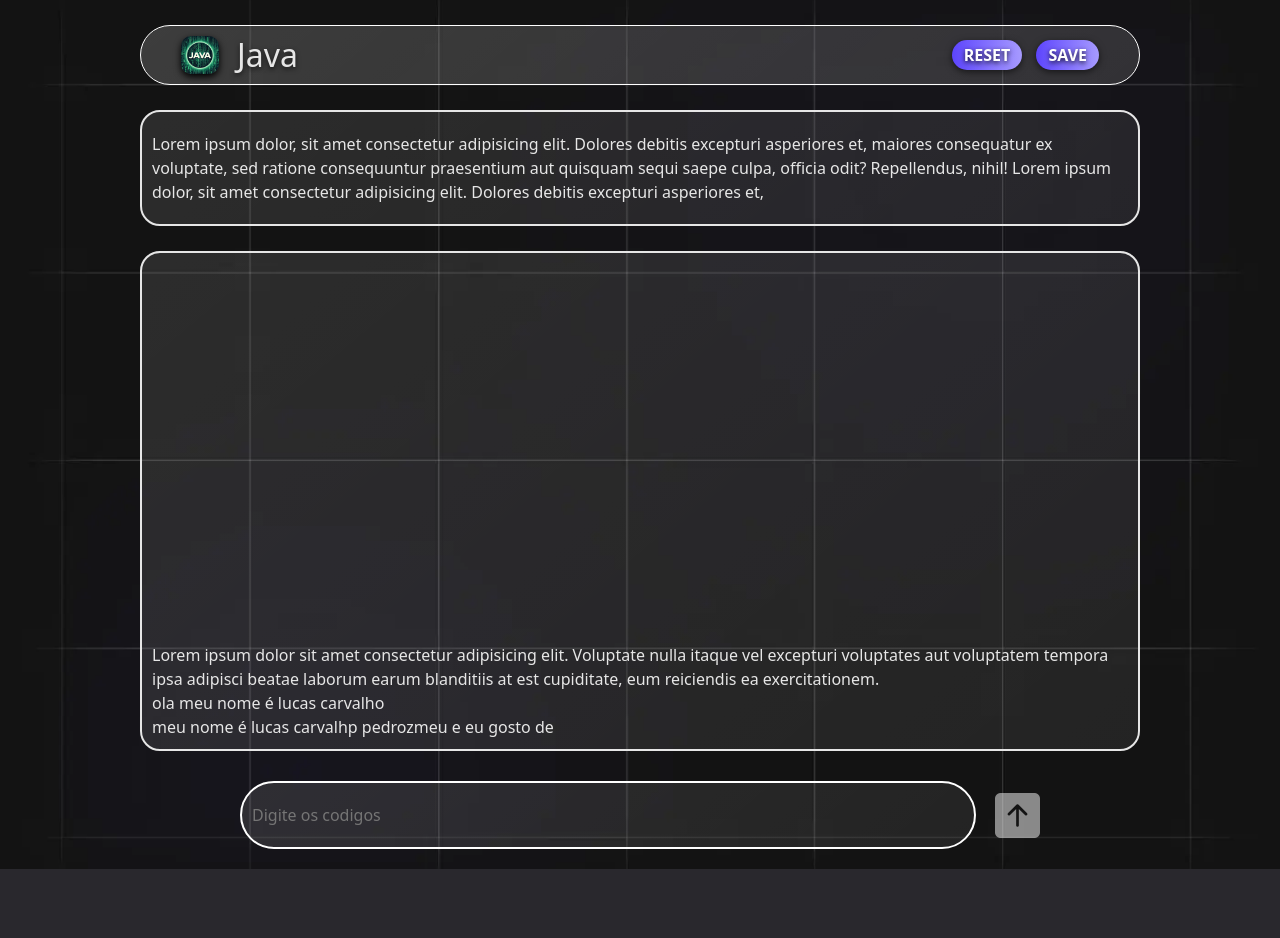
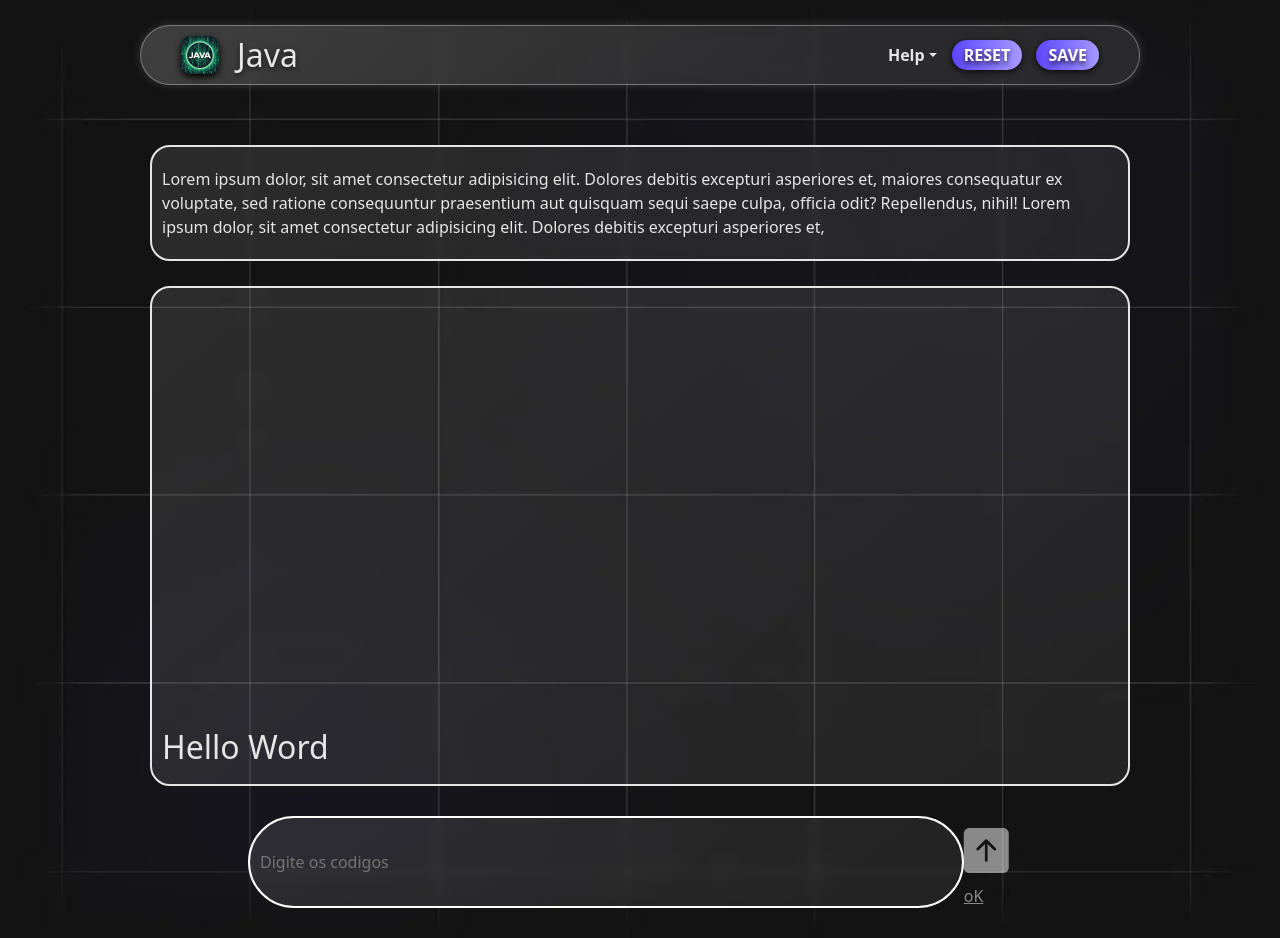
Before and after one commit to SrVertex/TechAcademy3, a PHP site: page / in a window 1280 px wide. Before the commit the page ends 869 px from the top, so only its background shows below. Run offline with PHP 8.4, Linux system fonts and the light colour scheme.

Commit message:
versão 2.3 front-end 2  dropdowu
ajuste de reponcividade

```diff
--- a/css/style.css
+++ b/css/style.css
@@ -22,9 +22,10 @@ body {
 
 header {
   background-color: #ffffff1c;
-  background-image: linear-gradient(140deg, #ffffff13 0%, #ffffff04 100%);
-  /* backdrop-filter: blur(5px); */
-  border: 0.1px solid white;
+  background-image: linear-gradient(140deg, #ffffff17 0%, #00000010 70%);
+  backdrop-filter: blur(5px);
+  border: 1px solid rgba(255, 255, 255, 0.329);
+  box-shadow: 0 0px 10px rgba(255, 255, 255, 0.162);
 
   width: 100%;
   display: flex;
@@ -44,25 +45,47 @@ header {
       width: 38px !important;
       border-radius: 10px;
       box-shadow: 0 3px 7px black;
+      transition: all 500ms;
+      &:hover {
+        box-shadow: 0 0 8px rgba(0, 212, 64, 0.37);
+        transform: scale(1.02);
+      }
     }
     h2 {
       margin: 0;
       margin-left: 18px;
       text-shadow: 0 2px 5px rgba(0, 0, 0, 0.638);
     }
-
   }
 
+  nav {
+    display: flex;
+    justify-content: center;
 
-  nav {
+
+    .nav-item {
+      text-decoration: none;
+      list-style: none;
+      align-content: center;
+
+      font-weight: bold;
+      transition: 500ms all !important;
+      font-size: 16px;
+
+      &:hover {
+        text-shadow: 0 0 8px rgba(255, 255, 255, 0.326);
+        transform: scale(1.01);
+      }
+    }
     button {
+      align-content: center;
       background-image: linear-gradient(
         to right,
         #5d45fd 0%,
         #a89cff 51%,
         #5d45fd 100%
       );
-      box-shadow: 0 2px 7px rgba(0, 0, 0, 0.582);
+      box-shadow: 0 2px 7px rgba(0, 0, 0, 0.782);
 
       padding: 3px 12px;
       text-transform: uppercase;
@@ -74,12 +97,14 @@ header {
       color: white;
       font-weight: bold;
       align-content: center;
-      text-shadow: 0 2px 5px rgba(0, 0, 0, 0.878);
+      text-shadow: 0 3px 5px rgba(0, 0, 0, 0.778);
 
       &:hover {
         background-position: right center;
         color: #fff;
         text-decoration: none;
+        box-shadow: 0 0 8px #a89cff8c;
+        transform: scale(1.01);
       }
     }
   }
@@ -89,6 +114,7 @@ main {
   #main {
     width: 98%;
     margin: auto;
+    padding: 10px;
 
     .historia {
       width: 100%;
@@ -97,23 +123,28 @@ main {
 
       background-color: #ffffff0e;
       background-image: linear-gradient(140deg, #ffffff0e 0%, #ffffff04 100%);
-      /* backdrop-filter: blur(5px); */
+      backdrop-filter: blur(5px);
       border: 2px solid;
       border-radius: 20px;
 
       p {
         margin: 0;
+
+        font-size: 4vw;
       }
     }
 
+    .form-bg {
+      /* imagens de fundo game  */
       .form-center {
         display: flex;
-      align-items: end ;
+
+        align-items: end;
 
         height: 500px;
         background-color: #ffffff0e;
         background-image: linear-gradient(140deg, #ffffff0e 0%, #ffffff04 100%);
-      /* backdrop-filter: blur(4px);  */
+        /* backdrop-filter: blur(5px); */
         border: 2px solid;
         overflow: hidden;
 
@@ -123,7 +154,7 @@ main {
 
         p {
           margin: 0;
-
+        }
       }
     }
   }
@@ -142,7 +173,7 @@ main {
 
         background-color: #ffffff0e;
         background-image: linear-gradient(140deg, #ffffff0e 0%, #ffffff04 100%);
-        /* backdrop-filter: blur(4px); */
+        backdrop-filter: blur(4px);
         border: 2px solid white;
         border-radius: 50px;
         color: var(--color3);
@@ -152,6 +183,10 @@ main {
         i {
           font-size: 45px;
           color: white;
+          transition: all 500ms;
+          &:hover {
+            text-shadow: 0 0 8px rgba(255, 255, 255, 0.568);
+          }
         }
       }
     }
@@ -163,6 +198,16 @@ main {
     padding: 10px 40px;
     justify-content: space-between;
     flex-direction: row;
+  }
+
+  main {
+    #main {
+      .historia {
+        p {
+          font-size: 16px;
+        }
+      }
+    }
   }
 }
 
--- a/index.php
+++ b/index.php
@@ -5,7 +5,8 @@
     <meta charset="UTF-8">
     <meta name="viewport" content="width=device-width, initial-scale=1.0">
 
-    <link href="https://fonts.googleapis.com/css2?family=Montserrat:ital,wght@0,100..900;1,100..900&display=swap" rel="stylesheet">
+    <link href="https://fonts.googleapis.com/css2?family=Montserrat:ital,wght@0,100..900;1,100..900&display=swap"
+        rel="stylesheet">
 
     <title>jogo em java</title>
 
@@ -19,7 +20,7 @@
 
     <link rel="stylesheet" href="https://unpkg.com/aos@2.3.1/dist/aos.css">
 
-    <link rel="stylesheet" href="https://cdnjs.cloudflare.com/ajax/libs/animate.css/4.1.1/animate.min.css"/>
+    <link rel="stylesheet" href="https://cdnjs.cloudflare.com/ajax/libs/animate.css/4.1.1/animate.min.css" />
 
 </head>
 
@@ -29,17 +30,31 @@
     <!-- Titulo do jogo -->
     <header>
 
-            <div class="logo">
-                <img src="imagens/logo1.jpg" alt="" class="w-100">
-                <h2>Java</h2>
-            </div>
+        <div class="logo">
+            <img src="imagens/logo1.jpg" alt="">
+            <h2>Java</h2>
+        </div>
 
 
         <!-- buttons -->
         <nav>
-            <button type="" href="" style="margin: 0 10px 0 0 ;">Reset</button>
-            <button type=""  href="">Save</button>
+        <li class="nav-item dropdown" >
+                            <a class="nav-link dropdown-toggle" href="#" role="" data-bs-toggle="dropdown" aria-expanded="false">Help</a>
+                            <ul class="dropdown-menu">
+                                <li><a class="dropdown-item" href="jogo/ghost">Ghost of Tsushima</a></li>
+                                <li><a class="dropdown-item" href="jogo/hollow">Hollow Knight</a></li>
+                                <li><a class="dropdown-item" href="jogo/horizon">Horizon Zero Dows</a></li>
+                                <li><a class="dropdown-item" href="null">Islets</a></li>
+                                <li><a class="dropdown-item" href="null">Minecraft Dungeons</a></li>
+                                <li><a class="dropdown-item" href="null">Hogwarts Legacy</a></li>
 
+                            </ul>
+                        </li>
+                    </ul>
+            <form action="" method="post">
+                <button id="reset" type="submit" name="reset" style="margin: 0 10px 0 15px;">Reset</button>
+                <button type="" href="">Save</button>
+            </form>
         </nav>
 
     </header>
@@ -50,25 +65,26 @@
         <section id="main">
             <!-- conteiner de historia -->
             <div class="historia">
-                <p>Lorem ipsum dolor, sit amet consectetur adipisicing elit. Dolores debitis excepturi asperiores et, maiores consequatur ex voluptate, sed ratione consequuntur praesentium aut quisquam sequi saepe culpa, officia odit? Repellendus, nihil!
+                <p>Lorem ipsum dolor, sit amet consectetur adipisicing elit. Dolores debitis excepturi asperiores et,
+                    maiores consequatur ex voluptate, sed ratione consequuntur praesentium aut quisquam sequi saepe
+                    culpa, officia odit? Repellendus, nihil!
                     Lorem ipsum dolor, sit amet consectetur adipisicing elit. Dolores debitis excepturi asperiores et,
                 </p>
             </div>
 
             <!--  conteudo principal-->
-            <div class="form-center">
+            <div class="form-bg">
+                <!-- imagens game -->
 
-                 <div>
-                 <p>Lorem ipsum dolor sit amet consectetur adipisicing elit. Voluptate nulla itaque vel excepturi voluptates aut voluptatem tempora ipsa adipisci beatae laborum earum blanditiis at est cupiditate, eum reiciendis ea exercitationem.</p>
+                <div class="form-center">
 
+                    <span>
+                        <h2>Hello Word</h2>
+                    </span>
 
-                    <p>ola meu nome é lucas carvalho </p>
+                </div>
+            </div>
 
-                    <p>meu nome é lucas carvalhp pedrozmeu e eu gosto de </p>
-
-                 </div>
-
-            </div>
 
             <!-- barra de pesquisa  -->
             <div class="form-psq">
@@ -78,10 +94,10 @@
                     <input type="search" placeholder="Digite os codigos" required>
 
                     <!-- botão de pesquisa -->
-                    <a href="" type="submit">
+                    <a href="" type="submit" style="color: white;">
 
                         <i class="bi bi-arrow-up-square-fill"></i>
-
+                                oK
                     </a>
 
                 </form>
@@ -93,14 +109,49 @@
 
 
 </body>
-<!-- codigos js -->
+
+<!-- COMANDO EM JAVSSCRIPT -->
+<!-- COMANDO EM JAVSSCRIPT -->
+<!-- COMANDO EM JAVSSCRIPT -->
 
 <script src="js/bootstrap.bundle.min.js"></script>
 
 <script src="https://unpkg.com/aos@2.3.1/dist/aos.js"></script>
 
 <script>
-  AOS.init();
+    AOS.init();
+</script>
+ <script>
+    const btn = document.querySelector('#reset')
+
+    btn.addEventListener('click', () => {
+        location.reload()
+    })
 </script>
 
 </html>
+
+
+
+<!--  BACK-END EM PHP  -->
+<!--  BACK-END EM PHP  -->
+<!--  BACK-END EM PHP  -->
+
+
+<?php
+// if (isset($_POST['reset'])) {
+//     // Handle any reset logic if needed
+//     header("Refresh:0"); // Refresh the page
+//     exit;
+// }
+
+// $showAlert = true;
+
+// if ($showAlert) {
+//     echo "<script>
+//             alert('Todos os seu Itens e Progresso no jogo seram resetados!');
+//                 </script>";
+// }
+
+
+?>
```
Also changed, not shown: Artboard-2.png (added), 1 other file. Lines whose indentation alone changed are shown as unchanged.
